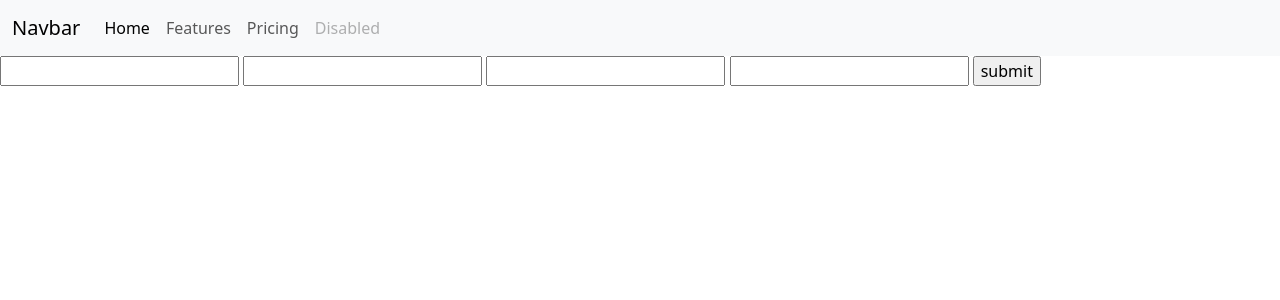
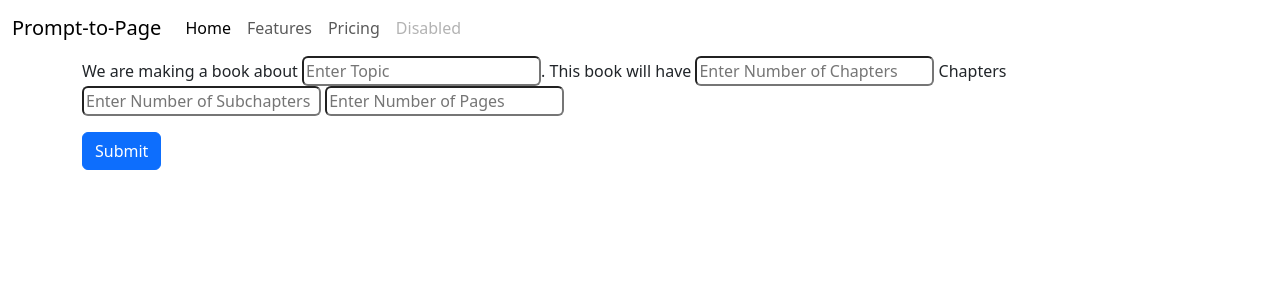
Before and after one commit to PatrickOBrien06/Intelify, a Flask app: page / in a window 1280 px wide. Shown: the top 300 px of the page. Run offline with Flask 3, Linux system fonts and the light colour scheme.

Commit message:
added: better styling

```diff
--- a/main.py
+++ b/main.py
@@ -1,4 +1,4 @@
-from flask import Flask, render_template, request
+from flask import Flask, render_template, request, flash
 from openai import OpenAI
 from config import API_KEY
 from docx import Document
@@ -20,55 +20,61 @@ def home():
     pages = request.form.get("pages")
     role = "user"
 
-    client = OpenAI(api_key=API_KEY)
+    if topic or chapters or subchapter or pages != "":
 
-    # Given the GPT API instructions on how to make the outline
-    content_outline = [{"role": role, "content": f"""We are making a {pages} page book about {topic}. Create an outline for our book, which will have {chapters} chapters, and each chapter will have {subchapters} subchapters
+      client = OpenAI(api_key=API_KEY)
 
-    Outline For Output prompt:
+      # Given the GPT API instructions on how to make the outline
+      content_outline = [{"role": role, "content": f"""We are making a {pages} page book about {topic}. Create an outline for our book, which will have {chapters} chapters, and each chapter will have {subchapters} subchapters
 
-    'python dict with a key: chapter title, value: a single list containing each subchapter title'
+      Outline For Output prompt:
 
-    For example, Chapter 1 [Enter Chapter Title]: 1.1 [Enter Subchapter Title] """}]
+      'python dict with a key: chapter title, value: a single list containing each subchapter title'
 
-    stream = client.chat.completions.create(
-      model="gpt-3.5-turbo",
-      messages=content_outline
-    )
+      For example, Chapter 1 [Enter Chapter Title]: 1.1 [Enter Subchapter Title] """}]
 
-    # Grap outline of the book and make a list of each chapter
-    outline = stream.choices[0].message.content
-    outline = json.loads(outline)
-    chapters = outline.keys()
-    print(outline)
+      stream = client.chat.completions.create(
+        model="gpt-3.5-turbo",
+        messages=content_outline
+      )
 
-    # Open a word document to add content from the AI response
-    document = Document()
+      # Grap outline of the book and make a list of each chapter
+      outline = stream.choices[0].message.content
+      outline = json.loads(outline)
+      chapters = outline.keys()
+      print(outline)
 
-    for chapter in chapters:
-      print(chapter)
-      subchapters = outline[chapter]
-      document.add_heading(chapter, 1)
-      for subchapter in subchapters:
+      # Open a word document to add content from the AI response
+      document = Document()
 
-        # Given the outline generate each subchapter
-        subchapter_content = [{"role": role, "content": f"""We are making a a subchapter for a book this subchapter is about {subchapter}."""}]
+      for chapter in chapters:
+        print(chapter)
+        subchapters = outline[chapter]
+        document.add_heading(chapter, 1)
+        for subchapter in subchapters:
 
-        stream = client.chat.completions.create(
-          model="gpt-3.5-turbo",
-          messages=subchapter_content
-        )
+          # Given the outline generate each subchapter
+          subchapter_content = [{"role": role, "content": f"""We are making a a subchapter for a book this subchapter is about {subchapter}."""}]
 
-        document.add_heading(subchapter, 2)
-        document.add_paragraph(stream.choices[0].message.content)
+          stream = client.chat.completions.create(
+            model="gpt-3.5-turbo",
+            messages=subchapter_content
+          )
 
-    # Save document and convert into a PDF file for easy access
-    document.save("test.docx")
-    convert("test.docx", "book.pdf")
+          document.add_heading(subchapter, 2)
+          document.add_paragraph(stream.choices[0].message.content)
+
+      # Save document and convert into a PDF file for easy access
+      document.save("test.docx")
+      convert("test.docx", "book.pdf")
+
+    else:
+      print("Invalid Input")
+      flash("Invalid Input!", "danger")
 
 
   return render_template("index.html")
 
 
 if __name__ == "__main__":
-  app.run(debug=True)
+  app.run(host="0.0.0.0", debug=True)
--- a/templates/base.html
+++ b/templates/base.html
@@ -8,9 +8,9 @@
   <title>{% block title %}{% endblock %}</title>
 </head>
 <body>
-  <nav class="navbar navbar-expand-lg bg-body-tertiary">
+  <nav class="navbar navbar-expand-lg bg-">
     <div class="container-fluid">
-      <a class="navbar-brand" href="#">Navbar</a>
+      <a class="navbar-brand" href="#">Prompt-to-Page</a>
       <button class="navbar-toggler" type="button" data-bs-toggle="collapse" data-bs-target="#navbarNav" aria-controls="navbarNav" aria-expanded="false" aria-label="Toggle navigation">
         <span class="navbar-toggler-icon"></span>
       </button>
--- a/templates/index.html
+++ b/templates/index.html
@@ -1,12 +1,14 @@
 {% extends "base.html" %}
 {% block title %} Prompt-To-Page {% endblock %}
 {% block content %}
+<div class="container">
 <form method="post">
-  <input type="text" name="topic">
-  <input type="text" name="chapters">
-  <input type="text" name="subchapters">
-  <input type="text" name="pages">
-  <input type="submit" value="submit">
+  <p>We are making a book about <input type="text" class="rounded" name="topic" placeholder="Enter Topic" pattern="[A-Za-z]+" required>.
+  This book will have <input type="text" class="rounded" name="chapters" placeholder="Enter Number of Chapters" pattern="[0-9]+" required> Chapters
+  <input type="text" class="rounded" name="subchapters" placeholder="Enter Number of Subchapters" pattern="[0-9]+" required>
+  <input type="text" class="rounded" name="pages" placeholder="Enter Number of Pages" pattern="[0-9]+" required>
+  </p>
+  <button type="submit" class="btn btn-primary">Submit</button>
 </form>
-
+</div>
 {% endblock %}
```
